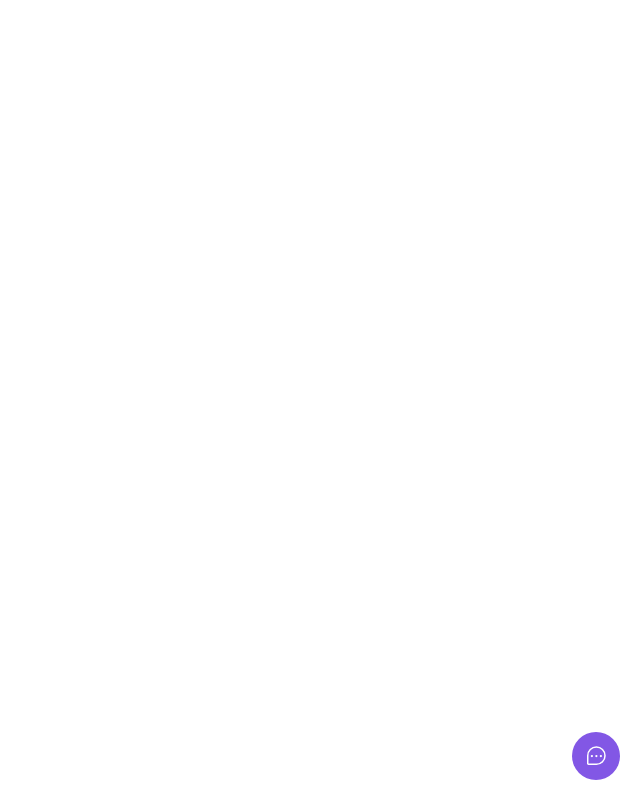
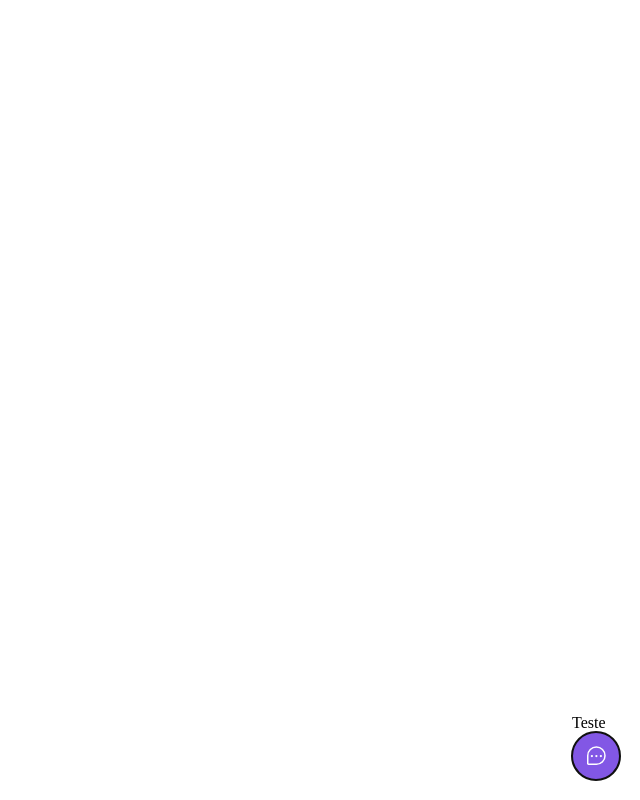
Before and after one commit to HMDarkFir3/nlw-return-feedback-widget-reactjs, a React (Vite) app: page / in a window 1280 px wide. Both pictures are taken after a click on the button "Feedback". Shown: the whole page, without its empty margins (640-1280 px from the left). Built offline with nearby package versions, Linux system fonts and the light colour scheme.

Commit message:
feat: accessibility using popover

```diff
--- a/package.json
+++ b/package.json
@@ -8,6 +8,7 @@
     "preview": "vite preview"
   },
   "dependencies": {
+    "@headlessui/react": "^1.6.1",
     "phosphor-react": "^1.4.1",
     "react": "^18.0.0",
     "react-dom": "^18.0.0",
--- a/src/components/Widget/index.tsx
+++ b/src/components/Widget/index.tsx
@@ -1,4 +1,5 @@
 import { FC } from "react";
+import { Popover } from "@headlessui/react";
 import { ChatTeardropDots } from "phosphor-react";
 
 import { Container } from "./styles";
@@ -6,14 +7,15 @@ import { Container } from "./styles";
 export const Widget: FC = () => {
   return (
     <Container>
-      <button>
+      <Popover.Panel>Teste</Popover.Panel>
+
+      <Popover.Button className="popover-button">
         <ChatTeardropDots className="icon" />
-
         <span>
           <span />
           Feedback
         </span>
-      </button>
+      </Popover.Button>
     </Container>
   );
 };
--- a/src/components/Widget/styles.ts
+++ b/src/components/Widget/styles.ts
@@ -1,11 +1,12 @@
 import styled from "styled-components";
+import { Popover } from "@headlessui/react";
 
-export const Container = styled.div`
+export const Container = styled(Popover)`
   position: absolute;
   bottom: 1.25rem;
   right: 1.25rem;
 
-  button {
+  .popover-button {
     display: flex;
     align-items: center;
     justify-content: center;
```
Also changed, not shown: 1 other file (tests, documents, lock files or other folders).
